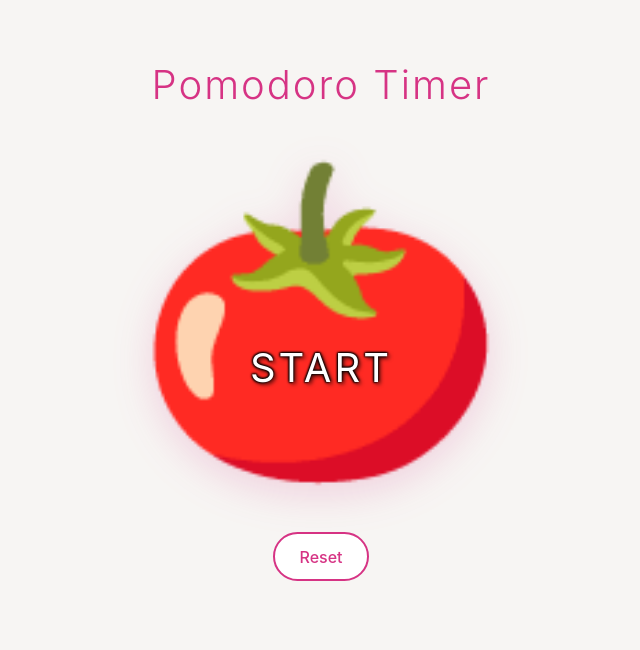
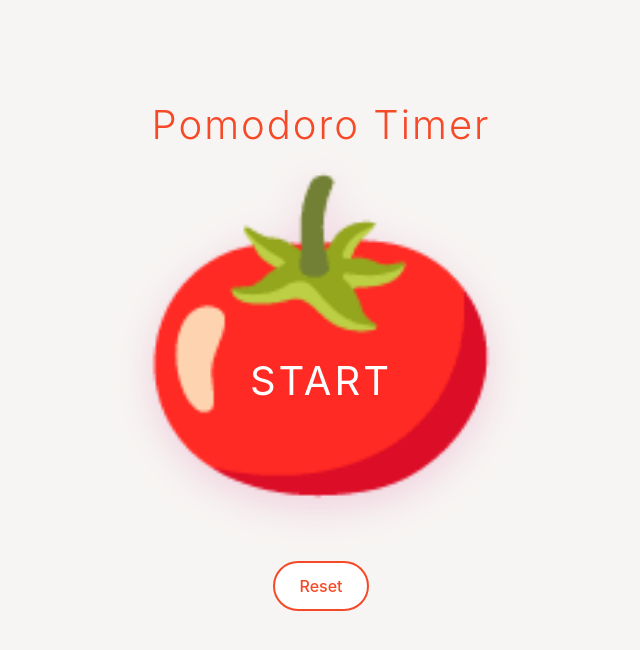
Before and after one commit to matthewzab/pomodoro-timer, a React (Create React App) app: page / in a window 1280 px wide. Shown: the top 650 px of the page, without its empty margins (319-959 px from the left). Built offline with nearby package versions, Linux system fonts and the light colour scheme.

Commit message:
css changes, mainly removed shadows from text of timer

```diff
--- a/src/App.css
+++ b/src/App.css
@@ -1,6 +1,6 @@
 /* CSS Custom Properties (Variables) */
 :root {
-  --primary-red: #d63384;
+  --primary-red: #F54927;
   --off-white: #f7f5f3;
   --pure-white: #ffffff;
   --text-dark: #333;
@@ -15,7 +15,7 @@
 }
 
 body {
-  font-family: -apple-system, BlinkMacSystemFont, 'Roboto', 'Segoe UI', sans-serif;
+  font-family: -apple-system, BlinkMacSystemFont, 'Segoe UI', 'Roboto',  sans-serif;
   background-color: var(--off-white);
   color: var(--text-dark);
   height: 100vh;
@@ -27,7 +27,7 @@ body {
   align-items: center;
   justify-content: space-between;
   height: 100vh;
-  padding: 60px 20px 160px 20px;
+  padding: 100px 20px 200px 20px;
   gap: 2rem;
 }
 
@@ -62,7 +62,7 @@ h1 {
   display: flex;
   flex-direction: column;
   align-items: center;
-  gap: 4rem;
+  gap: 5rem;
 }
 
 /* Large Tomato Emoji */
@@ -91,11 +91,6 @@ h1 {
   font-size: 2.5rem;
   font-weight: regular;
   color: var(--pure-white);
-  text-shadow:
-    2px 2px 4px rgba(0, 0, 0, 0.8),
-    -1px -1px 2px rgba(0, 0, 0, 0.8),
-    1px -1px 2px rgba(0, 0, 0, 0.8),
-    -1px 1px 2px rgba(0, 0, 0, 0.8);
   letter-spacing: 3px;
 }
 
@@ -105,30 +100,22 @@ h1 {
   font-weight: 300;
   color: var(--pure-white);
   font-family: 'Roboto', monospace;
-  text-shadow:
-    2px 2px 4px rgba(0, 0, 0, 0.8),
-    -1px -1px 2px rgba(0, 0, 0, 0.8),
-    1px -1px 2px rgba(0, 0, 0, 0.8),
-    -1px 1px 2px rgba(0, 0, 0, 0.8);
 }
 
 /* Paused State */
 .pause-icon {
-  font-size: 3rem;
-  margin-bottom: 0.5rem;
+  font-size: 5rem;
+  margin-bottom: -7rem;
   animation: pulse 2s infinite;
 }
 
-.small-time {
-  font-size: 1.5rem;
-  color: var(--pure-white);
+.external-timer {
+  font-size: 2rem;
+  font-weight: 300;
+  color: var(--primary-red);
   font-family: 'Roboto', monospace;
-  text-shadow:
-    1px 1px 2px rgba(0, 0, 0, 0.8),
-    -1px -1px 1px rgba(0, 0, 0, 0.8),
-    1px -1px 1px rgba(0, 0, 0, 0.8),
-    -1px 1px 1px rgba(0, 0, 0, 0.8);
-  font-weight: 300;
+  text-align: center;
+  margin: -1rem 0;
 }
 
 /* Pulse animation for pause state */
--- a/src/App.js
+++ b/src/App.js
@@ -59,14 +59,13 @@ function App() {
           <div className="tomato-content">
             {timerState === 'initial' && <span className="start-text">START</span>}
             {timerState === 'running' && <span className="timer-text">{formatTime(timeLeft)}</span>}
-            {timerState === 'paused' && (
-              <>
-                <div className="pause-icon">⏸</div>
-                <span className="small-time">{formatTime(timeLeft)}</span>
-              </>
-            )}
+            {timerState === 'paused' && <div className="pause-icon">⏸</div>}
           </div>
         </div>
+
+        {timerState === 'paused' && (
+          <div className="external-timer">{formatTime(timeLeft)}</div>
+        )}
 
         <button className="reset-btn" onClick={handleReset}>Reset</button>
       </div>
```
